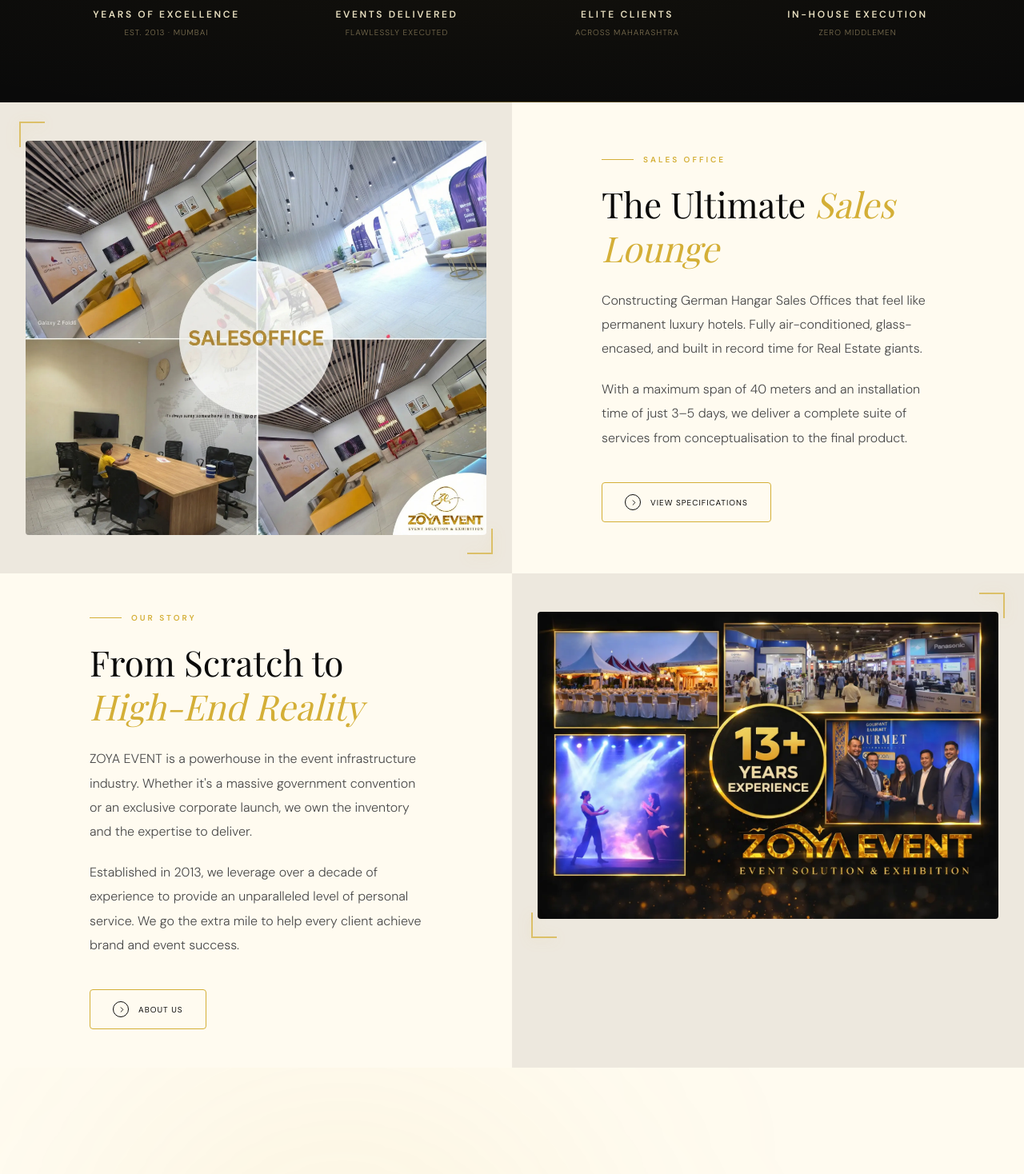
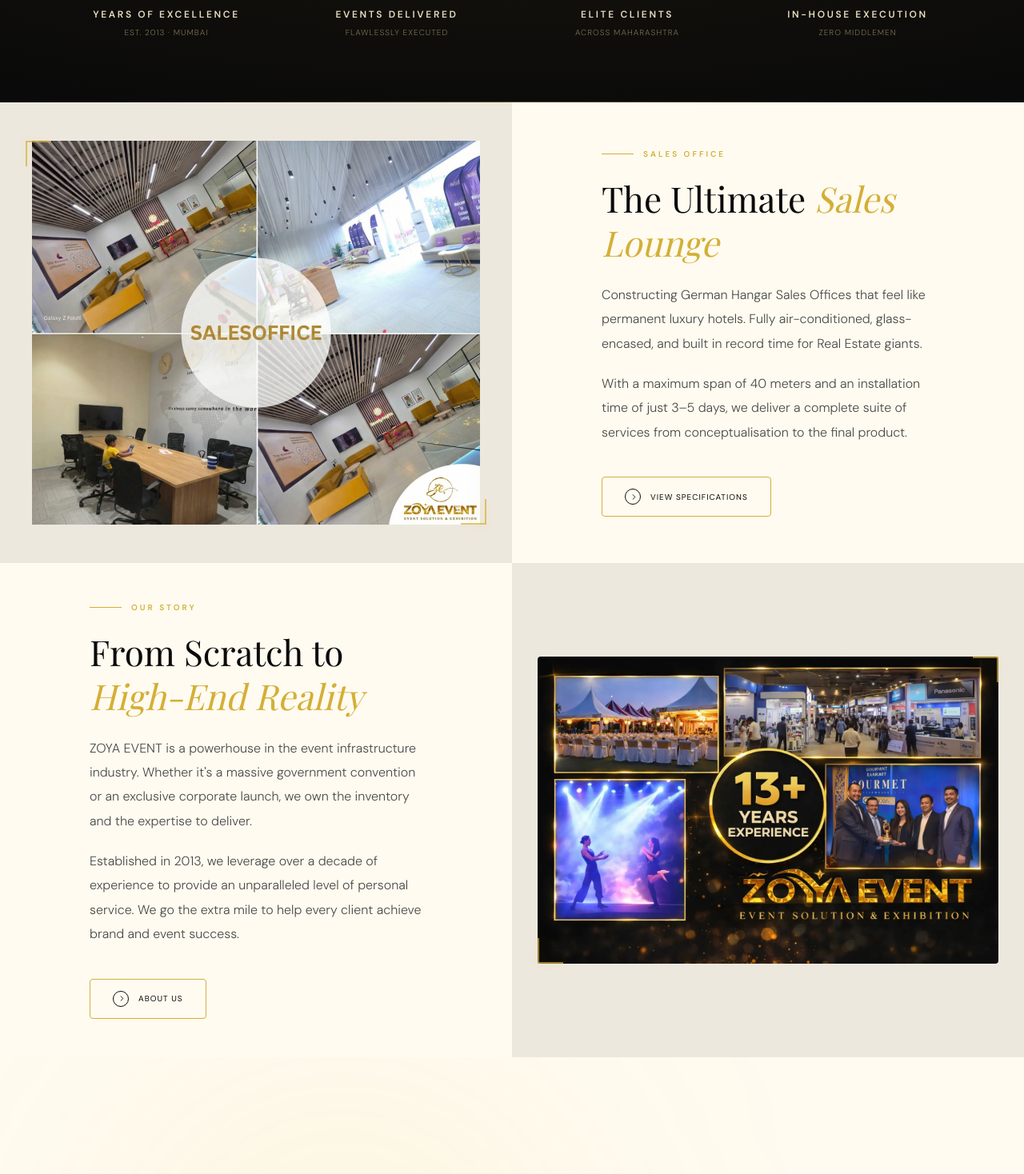
Before and after one commit to Al-huzaifa/zoya-events, a Next.js app: page / in a window 1280 px wide. Shown: the part 2600-4068 px from the top of the page at 80% size. Built offline with nearby package versions, Linux system fonts and the light colour scheme.

Commit message:
commit all changes

```diff
--- a/components/About.tsx
+++ b/components/About.tsx
@@ -17,47 +17,52 @@
         <section className="flex flex-col md:flex-row w-full">
 
           {/* Left: Image */}
-          <div className="w-full md:w-1/2 relative bg-[#EDE8DE]">
+          <div className="w-full md:w-1/2 bg-[#EDE8DE] flex items-center justify-center">
 
-            {/* MOBILE: aspect-ratio container so image fills perfectly */}
-            <div className="relative w-full aspect-[4/3] md:hidden overflow-hidden">
-              <Image
-                src="/images/salesoffice.webp"
-                alt="Luxury Sales Office by Zoya Events"
-                fill
-                className="object-cover"
-                sizes="100vw"
-              />
-              {/* Gold corner accents */}
-              <div className="absolute top-4 left-4 h-6 w-6 border-t-2 border-l-2 border-[#D4AF37]/70 pointer-events-none z-10" />
-              <div className="absolute bottom-4 right-4 h-6 w-6 border-b-2 border-r-2 border-[#D4AF37]/70 pointer-events-none z-10" />
-            </div>
-
-            {/* DESKTOP: original contained layout with padding */}
-            <motion.div
-              initial={{ opacity: 0, scale: 0.97 }}
-              whileInView={{ opacity: 1, scale: 1 }}
-              transition={{ duration: 1, ease: "easeOut" }}
-              viewport={{ once: true }}
-              className="hidden md:block relative w-full py-12 px-8"
-            >
+            {/* MOBILE: full image visible, no crop */}
+            <div className="relative w-full px-6 py-8 md:hidden flex items-center justify-center">
+              <div className="relative w-full">
                 <Image
                   src="/images/salesoffice.webp"
                   alt="Luxury Sales Office by Zoya Events"
                   width={1200}
                   height={900}
                   className="w-full h-auto object-contain rounded-sm"
+                  sizes="100vw"
+                />
+                {/* Gold corner accents */}
+                <div className="absolute top-0 left-0 h-6 w-6 border-t-2 border-l-2 border-[#D4AF37]/70 pointer-events-none z-10" />
+                <div className="absolute bottom-0 right-0 h-6 w-6 border-b-2 border-r-2 border-[#D4AF37]/70 pointer-events-none z-10" />
+              </div>
+            </div>
+
+            {/* DESKTOP: contained layout with max-height cap */}
+            <motion.div
+              initial={{ opacity: 0, scale: 0.97 }}
+              whileInView={{ opacity: 1, scale: 1 }}
+              transition={{ duration: 1, ease: "easeOut" }}
+              viewport={{ once: true }}
+              className="hidden md:flex items-center justify-center w-full py-12 px-8"
+            >
+              <div className="relative w-full max-h-[480px] flex items-center justify-center">
+                <Image
+                  src="/images/salesoffice.webp"
+                  alt="Luxury Sales Office by Zoya Events"
+                  width={1200}
+                  height={900}
+                  className="w-full h-auto max-h-[480px] object-contain rounded-sm"
                   sizes="50vw"
                 />
                 {/* Gold corner accents */}
                 <div
-                className="absolute top-6 left-6 h-8 w-8 border-t-2 border-l-2 border-[#D4AF37]/70 pointer-events-none z-10"
+                  className="absolute top-0 left-0 h-8 w-8 border-t-2 border-l-2 border-[#D4AF37]/70 pointer-events-none z-10"
                   style={{ filter: "drop-shadow(0 2px 8px rgba(212,175,55,0.3))" }}
                 />
                 <div
-                className="absolute bottom-6 right-6 h-8 w-8 border-b-2 border-r-2 border-[#D4AF37]/70 pointer-events-none z-10"
+                  className="absolute bottom-0 right-0 h-8 w-8 border-b-2 border-r-2 border-[#D4AF37]/70 pointer-events-none z-10"
                   style={{ filter: "drop-shadow(0 2px 8px rgba(212,175,55,0.3))" }}
                 />
+              </div>
             </motion.div>
           </div>
 
@@ -145,47 +150,52 @@
           </div>
 
           {/* Right: Image */}
-          <div className="w-full md:w-1/2 relative bg-[#EDE8DE] order-1 md:order-2">
+          <div className="w-full md:w-1/2 bg-[#EDE8DE] flex items-center justify-center order-1 md:order-2">
 
-            {/* MOBILE: aspect-ratio container so image fills perfectly */}
-            <div className="relative w-full aspect-[4/3] md:hidden overflow-hidden">
-              <Image
-                src="/images/13year.webp"
-                alt="13 Years of Zoya Events Excellence"
-                fill
-                className="object-cover"
-                sizes="100vw"
-              />
-              {/* Gold corner accents */}
-              <div className="absolute top-4 right-4 h-6 w-6 border-t-2 border-r-2 border-[#D4AF37]/70 pointer-events-none z-10" />
-              <div className="absolute bottom-4 left-4 h-6 w-6 border-b-2 border-l-2 border-[#D4AF37]/70 pointer-events-none z-10" />
-            </div>
-
-            {/* DESKTOP: original contained layout with padding */}
-            <motion.div
-              initial={{ opacity: 0, scale: 0.97 }}
-              whileInView={{ opacity: 1, scale: 1 }}
-              transition={{ duration: 1, ease: "easeOut" }}
-              viewport={{ once: true }}
-              className="hidden md:block relative w-full py-12 px-8"
-            >
+            {/* MOBILE: full image visible, no crop */}
+            <div className="relative w-full px-6 py-8 md:hidden flex items-center justify-center">
+              <div className="relative w-full">
                 <Image
                   src="/images/13year.webp"
                   alt="13 Years of Zoya Events Excellence"
                   width={1400}
                   height={800}
                   className="w-full h-auto object-contain rounded-sm"
+                  sizes="100vw"
+                />
+                {/* Gold corner accents */}
+                <div className="absolute top-0 right-0 h-6 w-6 border-t-2 border-r-2 border-[#D4AF37]/70 pointer-events-none z-10" />
+                <div className="absolute bottom-0 left-0 h-6 w-6 border-b-2 border-l-2 border-[#D4AF37]/70 pointer-events-none z-10" />
+              </div>
+            </div>
+
+            {/* DESKTOP: contained layout with max-height cap */}
+            <motion.div
+              initial={{ opacity: 0, scale: 0.97 }}
+              whileInView={{ opacity: 1, scale: 1 }}
+              transition={{ duration: 1, ease: "easeOut" }}
+              viewport={{ once: true }}
+              className="hidden md:flex items-center justify-center w-full py-12 px-8"
+            >
+              <div className="relative w-full max-h-[480px] flex items-center justify-center">
+                <Image
+                  src="/images/13year.webp"
+                  alt="13 Years of Zoya Events Excellence"
+                  width={1400}
+                  height={800}
+                  className="w-full h-auto max-h-[480px] object-contain rounded-sm"
                   sizes="50vw"
                 />
                 {/* Gold corner accents */}
                 <div
-                className="absolute top-6 right-6 h-8 w-8 border-t-2 border-r-2 border-[#D4AF37]/70 pointer-events-none z-10"
+                  className="absolute top-0 right-0 h-8 w-8 border-t-2 border-r-2 border-[#D4AF37]/70 pointer-events-none z-10"
                   style={{ filter: "drop-shadow(0 2px 8px rgba(212,175,55,0.3))" }}
                 />
                 <div
-                className="absolute bottom-6 left-6 h-8 w-8 border-b-2 border-l-2 border-[#D4AF37]/70 pointer-events-none z-10"
+                  className="absolute bottom-0 left-0 h-8 w-8 border-b-2 border-l-2 border-[#D4AF37]/70 pointer-events-none z-10"
                   style={{ filter: "drop-shadow(0 2px 8px rgba(212,175,55,0.3))" }}
                 />
+              </div>
             </motion.div>
           </div>
         </section>
```
Lines whose indentation alone changed are shown as unchanged.
